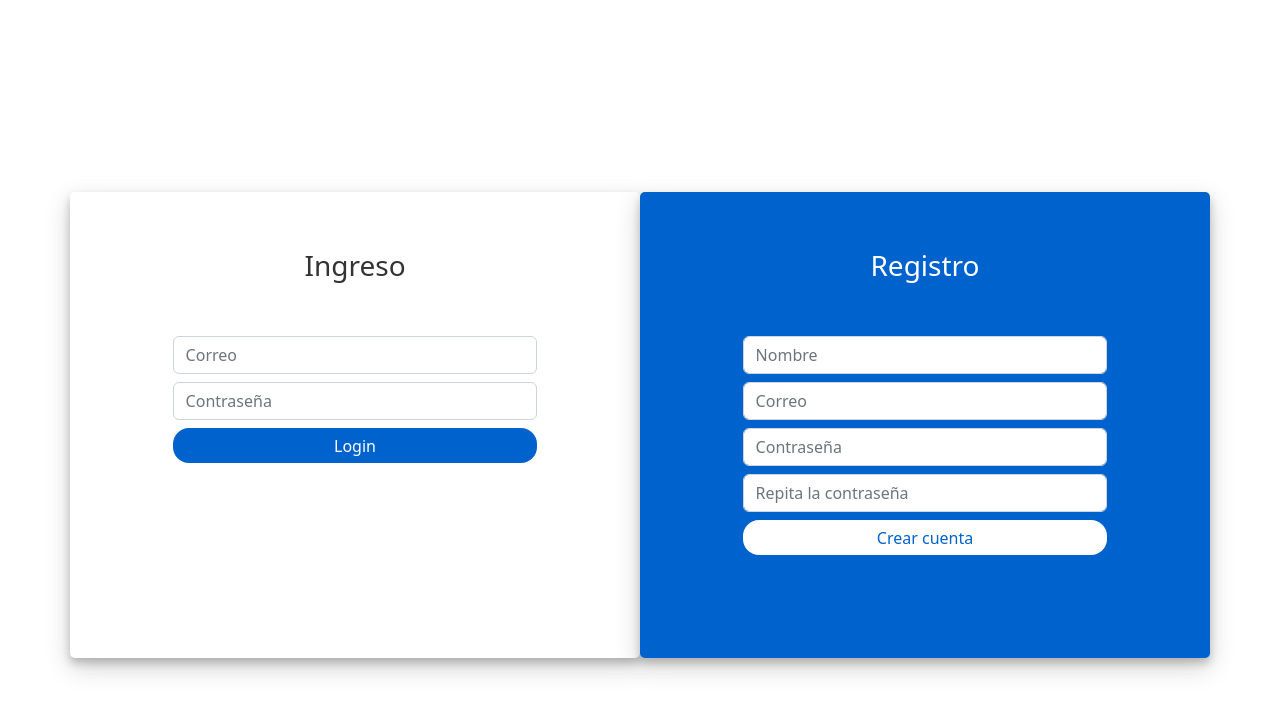
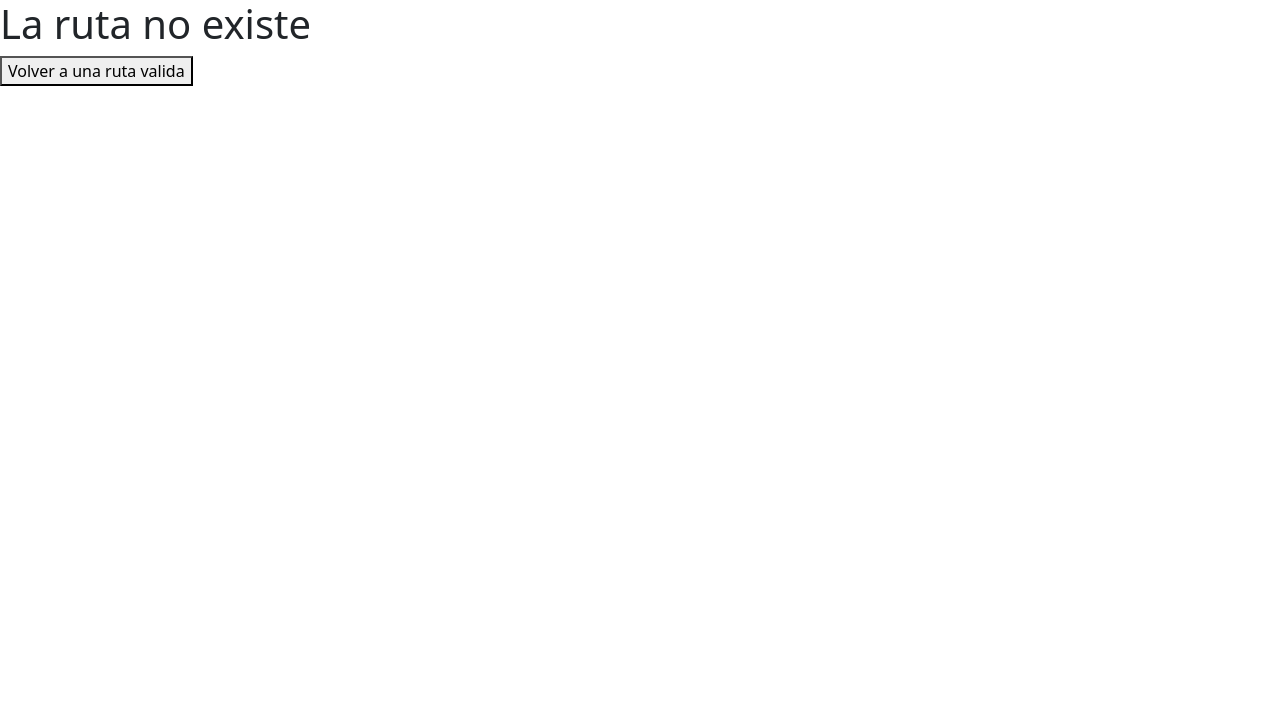
Before and after one commit to RunyShark/Calendar, a React (Vite) app: page /auth in a window 1280 px wide. Shown: the top 714 px of the page. Built offline with nearby package versions, Linux system fonts and the light colour scheme.

Commit message:
LoginSolucion

```diff
--- a/src/router/AppRoutes.jsx
+++ b/src/router/AppRoutes.jsx
@@ -1,17 +1,17 @@
 import { Route, Routes, Navigate } from "react-router-dom";
-import { CalendarPages, LoginPage } from "../index";
+import { CalendarPages, LoginPage, ErrorRoute } from "../index";
 export const AppRoutes = () => {
   const authStatus = "not-authenticate";
 
   return (
     <Routes>
       {authStatus === "not-authenticate" ? (
-        <Route path="/auth/*" element={<LoginPage />} />
+        <Route path="/" element={<LoginPage />} />
       ) : (
         <Route path="/" element={<CalendarPages />} />
       )}
 
-      <Route path="*" element={<Navigate to="/auth/login" />} />
+      <Route path="*" element={<ErrorRoute />} />
     </Routes>
   );
 };
--- /dev/null
+++ b/src/router/ErrorRoute.jsx
@@ -0,0 +1,11 @@
+import { useNavigate } from "react-router-dom";
+
+export const ErrorRoute = () => {
+  const navigate = useNavigate();
+  return (
+    <>
+      <h1>La ruta no existe</h1>
+      <button onClick={() => navigate("/")}>Volver a una ruta valida</button>
+    </>
+  );
+};
--- a/src/router/index.js
+++ b/src/router/index.js
@@ -1 +1,2 @@
 export * from "./AppRoutes";
+export * from "./ErrorRoute";
```
